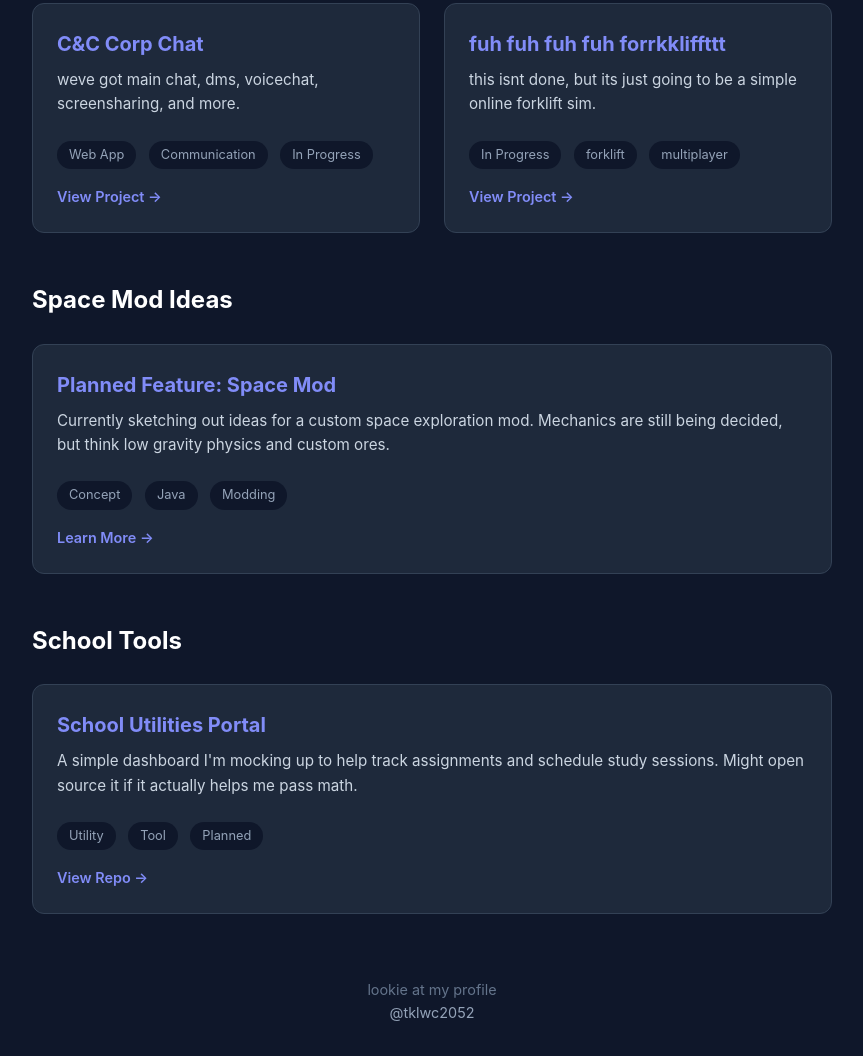
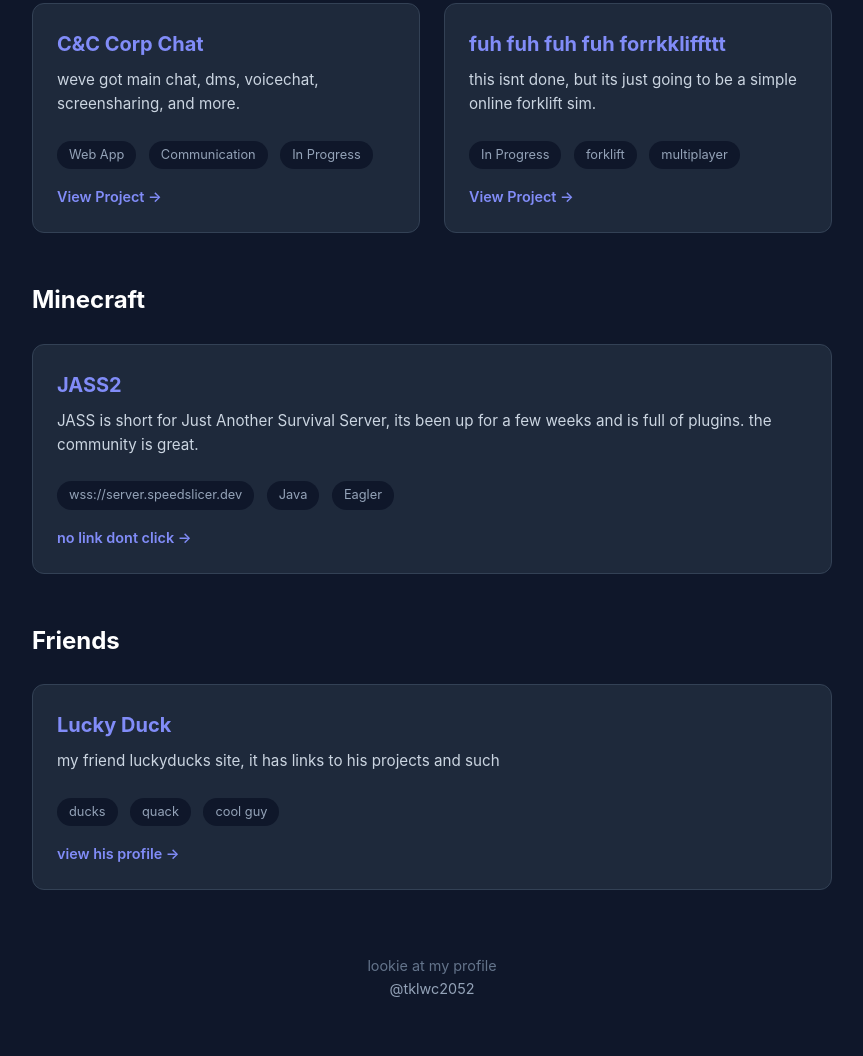
Before and after one commit to tklwc2052/tklwc2052.github.io, a plain HTML site: page index.html in a window 1280 px wide. Shown: the part 314-1370 px from the top of the page, without its empty margins (208-1071 px from the left). After the commit the page ends 1346 px from the top, so only its background shows below. Drawn offline with Linux system fonts and the light colour scheme.

Commit message:
Update index.html mc and lucky

```diff
--- a/index.html
+++ b/index.html
@@ -204,35 +204,35 @@
                 </div>
             </div>
 
-            <h2>Space Mod Ideas</h2>
+            <h2>Minecraft</h2>
             <div class="card mb-large">
                 <a href="#" target="_blank">
                     <div>
-                        <h3>Planned Feature: Space Mod</h3>
-                        <p>Currently sketching out ideas for a custom space exploration mod. Mechanics are still being decided, but think low gravity physics and custom ores.</p>
+                        <h3>JASS2</h3>
+                        <p>JASS is short for Just Another Survival Server, its been up for a few weeks and is full of plugins. the community is great.</p>
                         <div class="tags">
-                            <span class="tag">Concept</span>
+                            <span class="tag">wss://server.speedslicer.dev</span>
                             <span class="tag">Java</span>
-                            <span class="tag">Modding</span>
+                            <span class="tag">Eagler</span>
                         </div>
                     </div>
-                    <span class="btn-link">Learn More &rarr;</span>
+                    <span class="btn-link">no link dont click &rarr;</span>
                 </a>
             </div>
 
-            <h2>School Tools</h2>
+            <h2>Friends</h2>
             <div class="card mb-large">
-                <a href="#" target="_blank">
+                <a href="https://luckyduck883.github.io/DucksWeb/" target="_blank">
                     <div>
-                        <h3>School Utilities Portal</h3>
-                        <p>A simple dashboard I'm mocking up to help track assignments and schedule study sessions. Might open source it if it actually helps me pass math.</p>
+                        <h3>Lucky Duck</h3>
+                        <p>my friend luckyducks site, it has links to his projects and such</p>
                         <div class="tags">
-                            <span class="tag">Utility</span>
-                            <span class="tag">Tool</span>
-                            <span class="tag">Planned</span>
+                            <span class="tag">ducks</span>
+                            <span class="tag">quack</span>
+                            <span class="tag">cool guy</span>
                         </div>
                     </div>
-                    <span class="btn-link">View Repo &rarr;</span>
+                    <span class="btn-link">view his profile &rarr;</span>
                 </a>
             </div>
 
```
